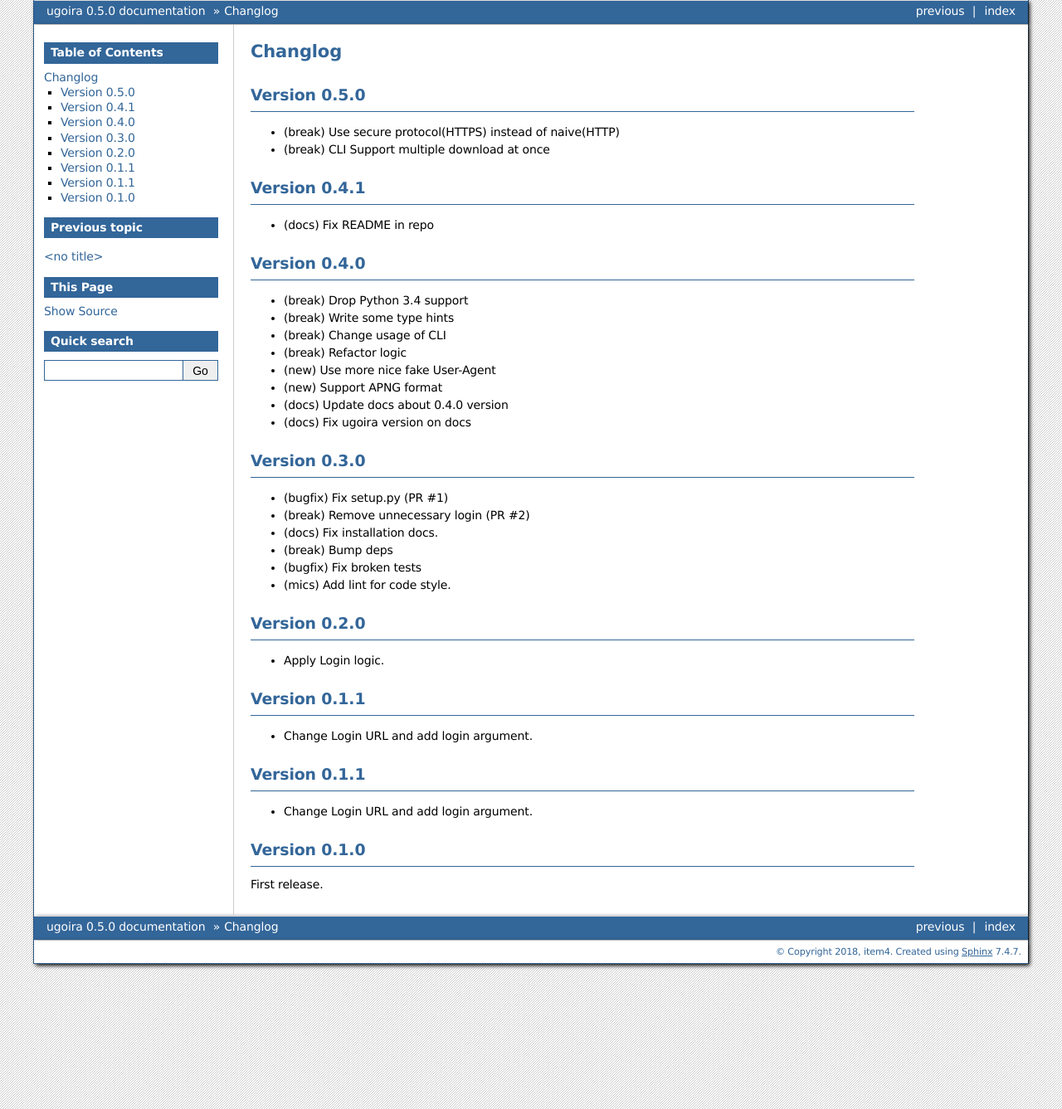
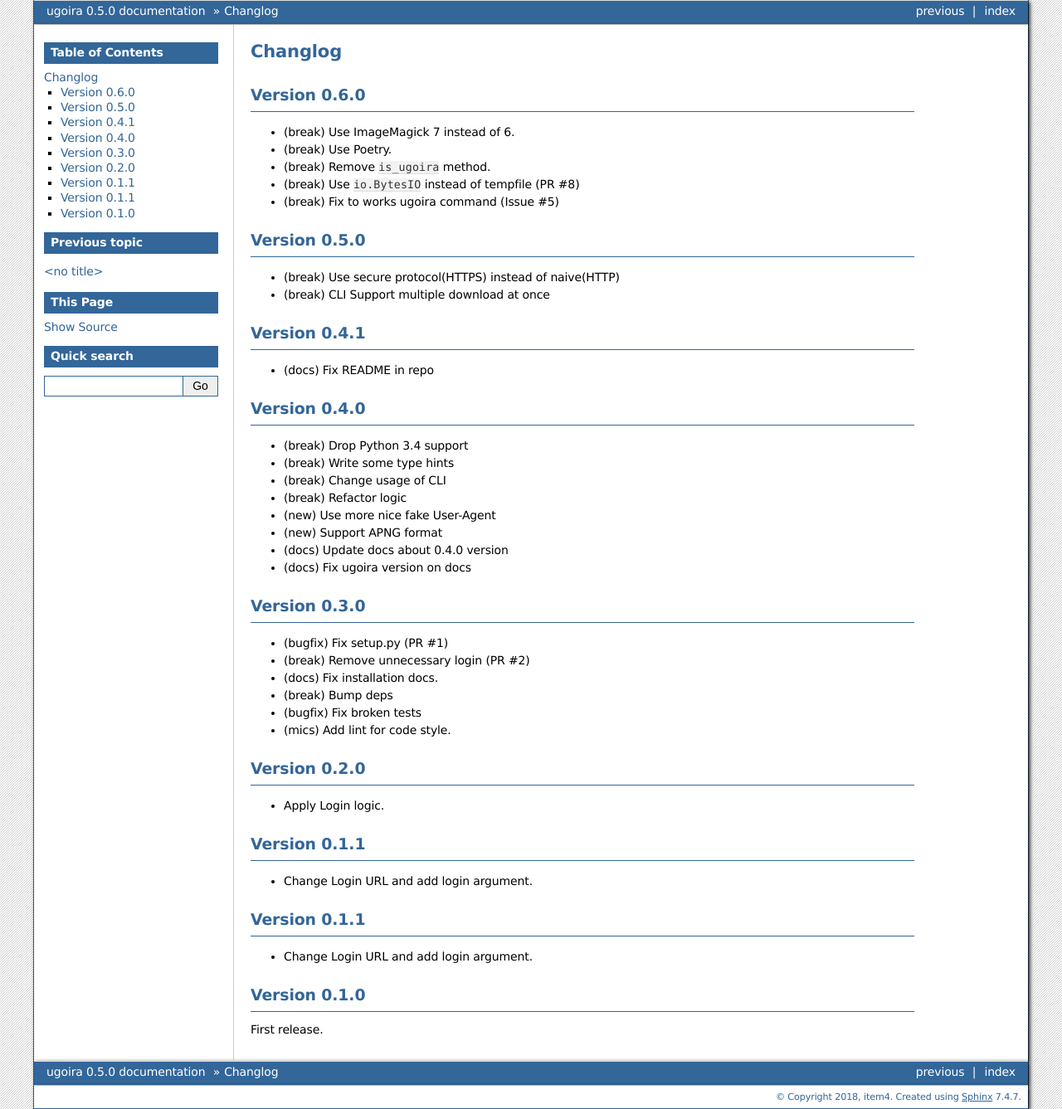
Before and after one commit to item4/ugoira, a Sphinx documentation site: the page built from docs/changelog.rst, in a window 1280 px wide. Shown: the whole page at 83% size. Built offline with Sphinx 7.4.7, drawn with Linux system fonts in a browser that asks for light colours.

Commit message:
Add desc in CHANGELOG

```diff
--- a/docs/changelog.rst
+++ b/docs/changelog.rst
@@ -1,5 +1,13 @@
 Changlog
 ========
+
+Version 0.6.0
+-------------
+- (break) Use ImageMagick 7 instead of 6.
+- (break) Use Poetry.
+- (break) Remove ``is_ugoira`` method.
+- (break) Use ``io.BytesIO`` instead of tempfile (PR #8)
+- (break) Fix to works ugoira command (Issue #5)
 
 Version 0.5.0
 -------------
```
